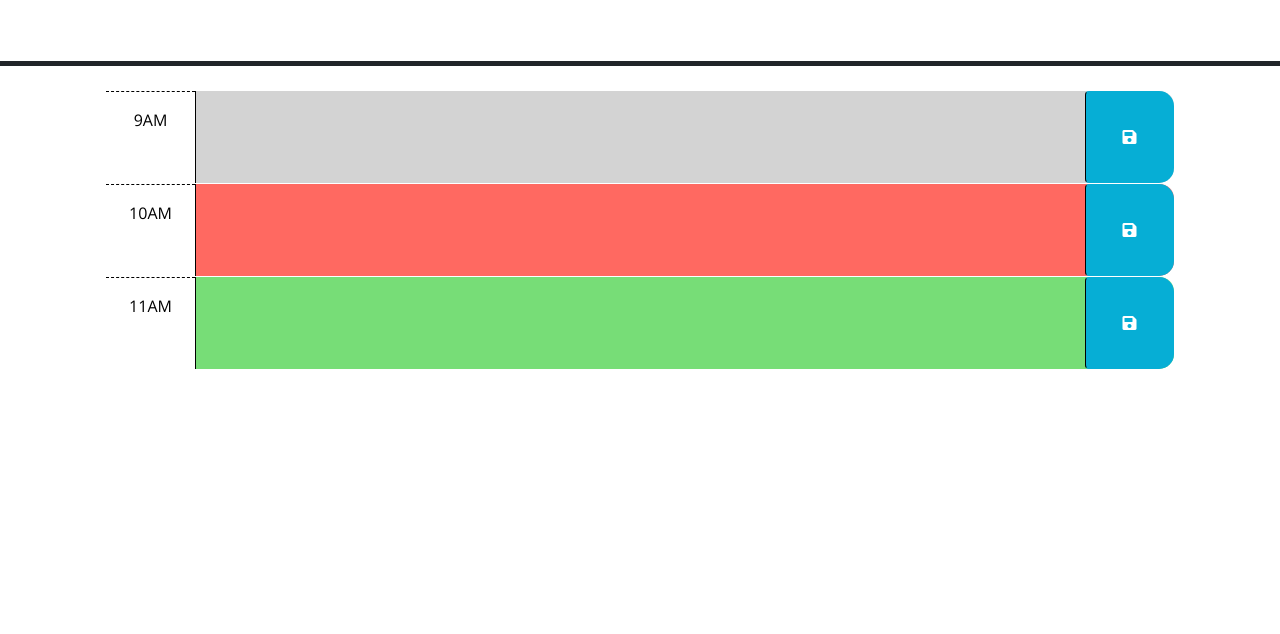
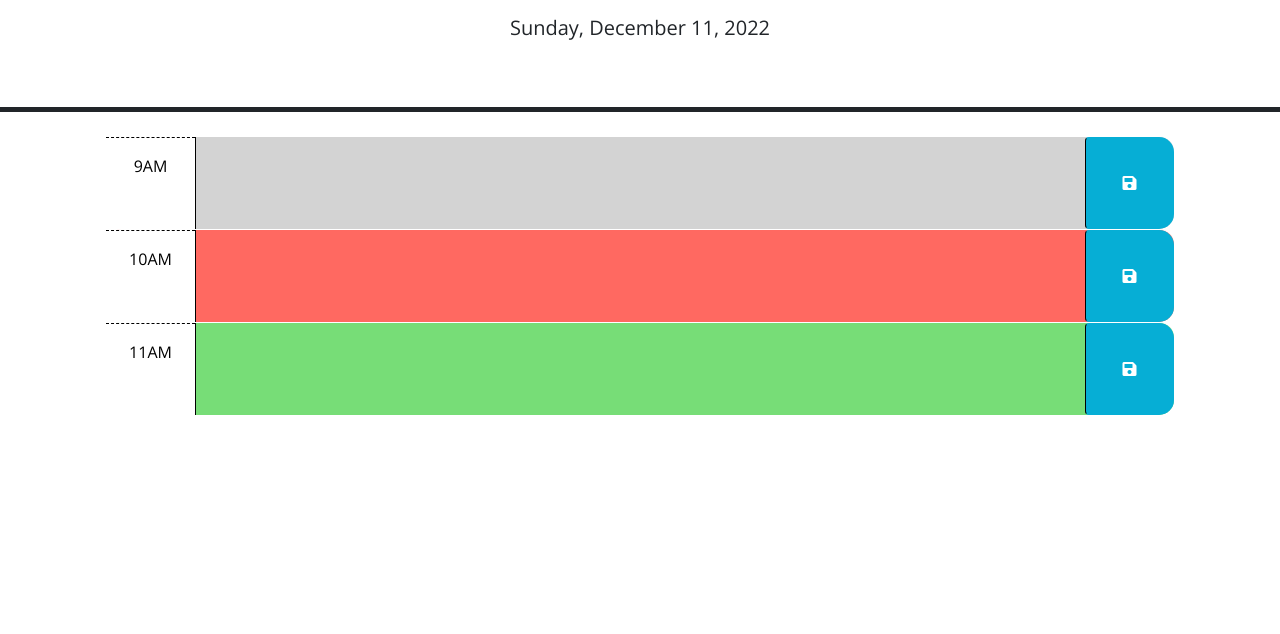
Before and after one commit to kristinaa7/work-day-scheduler, a plain HTML site: page index.html in a window 1280 px wide. Shown: the part 166-800 px from the top of the page. Drawn offline with nearby package versions, Linux system fonts and the light colour scheme.

Commit message:
added data using dayjs to javascript

```diff
--- a/assets/script.js
+++ b/assets/script.js
@@ -1,7 +1,13 @@
+var dayDisplayEl = $('#currentDay');
 // Wrap all code that interacts with the DOM in a call to jQuery to ensure that
 // the code isn't run until the browser has finished rendering all the elements
 // in the html.
-$(function () {
+
+ //Add coded to display the current date in the header of the page.
+$(function (displayDate) {
+  var rightNow = dayjs().format('dddd, MMMM DD, YYYY');
+  dayDisplayEl.text(rightNow);
+
     // TODO: Add a listener for click events on the save button. This code should
     // use the id in the containing time-block as a key to save the user input in
     // local storage. HINT: What does `this` reference in the click listener
--- a/assets/index.html
+++ b/index.html
@@ -18,7 +18,7 @@
       href="https://fonts.googleapis.com/css?family=Open+Sans&display=swap"
       rel="stylesheet"
     />
-    <link rel="stylesheet" href="style.css" />
+    <link rel="stylesheet" href="assets/style.css" />
     <title>Work Day Scheduler</title>
   </head>
 
@@ -73,6 +73,6 @@
       crossorigin="anonymous"
     ></script>
 
-    <script src="script.js"></script>
+    <script src="assets/script.js"></script>
   </body>
 </html>
```
